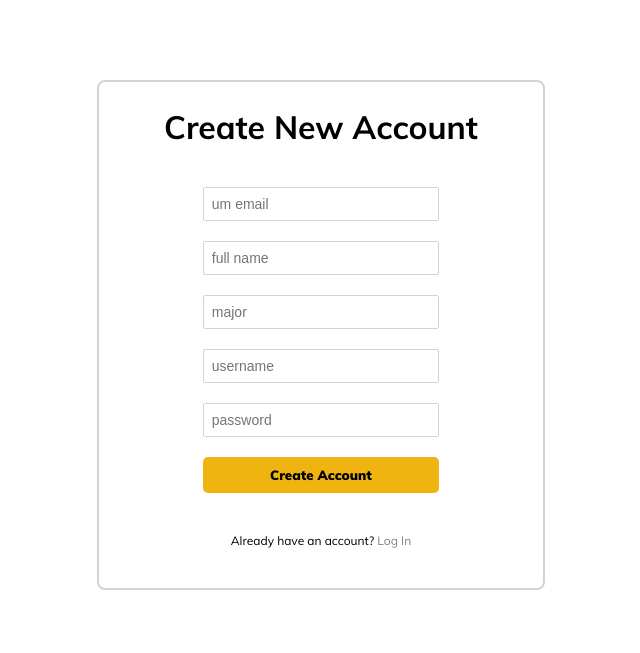
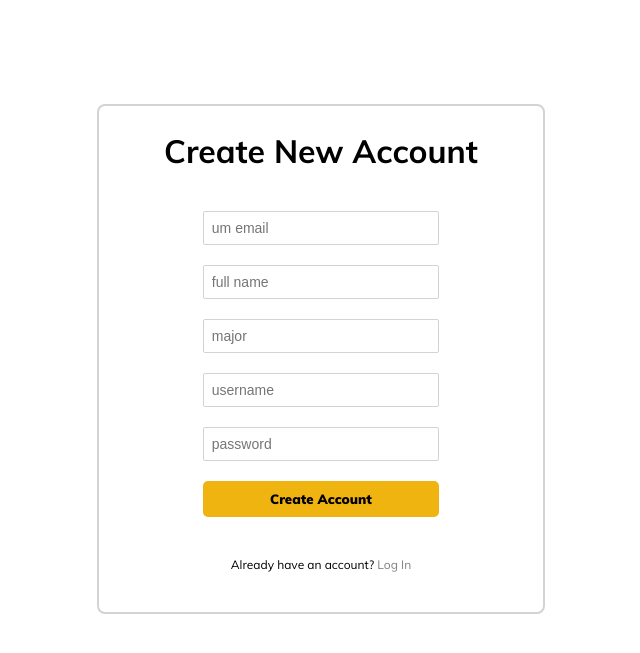
Before and after one commit to mhackmann18/afterclass, a PHP site: page /createAccount.php in a window 1280 px wide. Shown: the top 653 px of the page, without its empty margins (319-959 px from the left). Run offline with PHP 8.4, Linux system fonts and the light colour scheme; data that the repository does not hold is empty.

Commit message:
Added README

```diff
--- a/css/mainStyles.css
+++ b/css/mainStyles.css
@@ -184,6 +184,7 @@ hr {
 /******************/
 
 /* LOGIN PAGE */
+
 .log-in-box {
   width: 35vw;
   border: 2px solid lightgray;
@@ -244,5 +245,5 @@ hr {
 }
 
 #create-user-box {
-  margin-top: 10vh;
+  margin-top: 13vh;
 }
```
Also changed, not shown: README.md (added).
